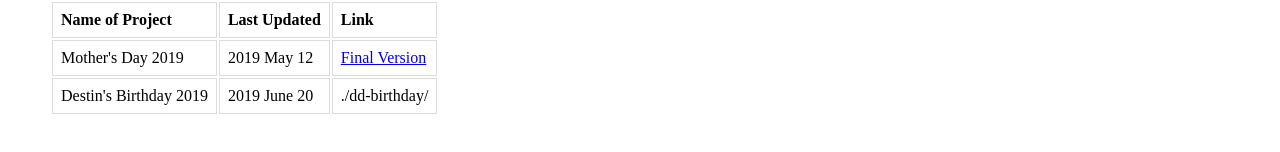
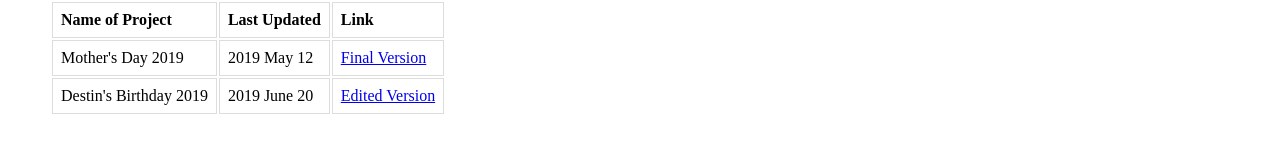
Before and after one commit to ashleyswang/ashleyswang.github.io, a plain HTML site: page index.html in a window 1280 px wide. Shown: the part 166-318 px from the top of the page. Drawn offline with Linux system fonts and the light colour scheme.

Commit message:
Update index.html

```diff
--- a/index.html
+++ b/index.html
@@ -51,7 +51,7 @@
             <tr>
                 <td>Destin's Birthday 2019</td>
                 <td>2019 June 20  </td>
-                <td> ./dd-birthday/ </td>
+                <td> <a href="./dd-birthday/"> Edited Version</a> </td>
             </tr>
         </table>
     </div>
```
